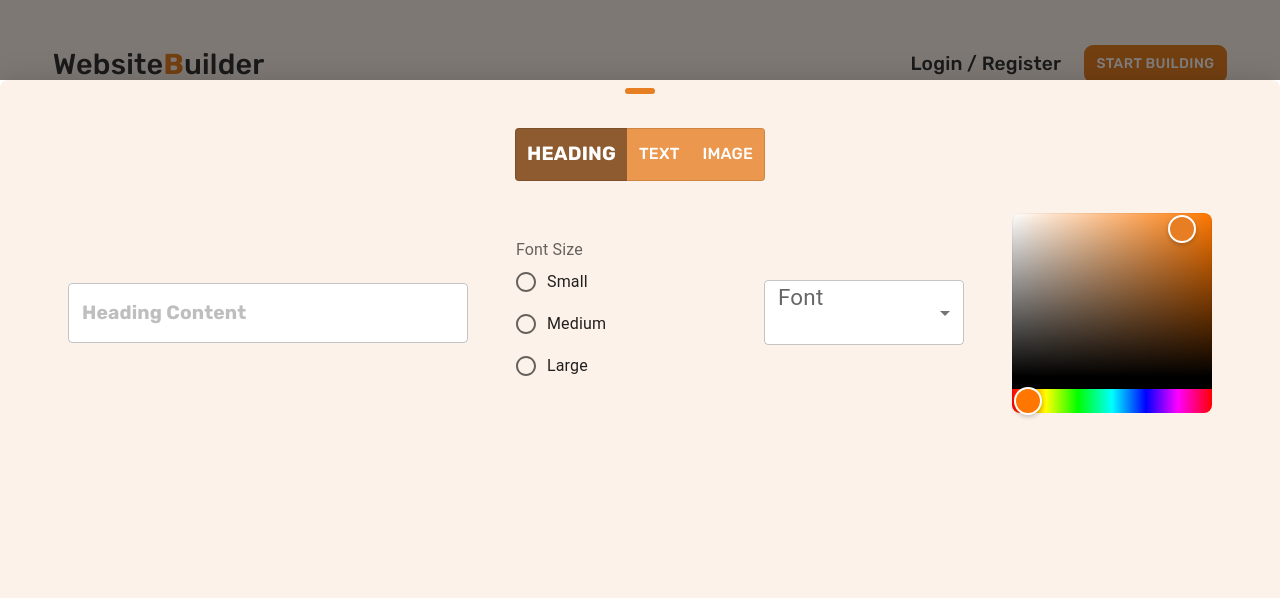
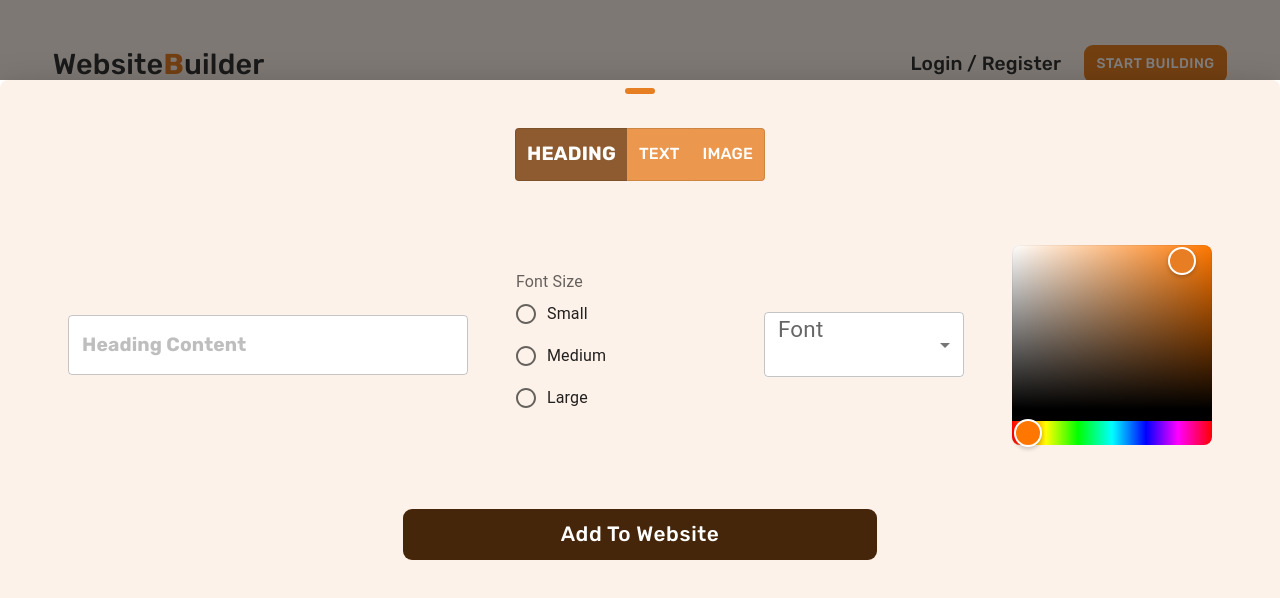
Before and after one commit to youssefrag/WebsiteBuilder, a React (Create React App) app in the folder client/: page /playground in a window 1280 px wide. Both pictures are taken after a click on the button "OPEN CANVAS". Shown: the top 598 px of the page. Built offline with nearby package versions, Linux system fonts and the light colour scheme.

Commit message:
add components to playground store

```diff
--- a/client/src/components/canvas/canvas.component.tsx
+++ b/client/src/components/canvas/canvas.component.tsx
@@ -1,12 +1,25 @@
 import { useState } from "react";
+
+import { useSelector, useDispatch } from "react-redux";
+
+import { editCanvas, selectCanvas } from "../../store/canvas/canvasSlice";
+
+import {
+  addComponent,
+  selectPlayground,
+} from "../../store/playground/playgroundSlice";
 
 import ElementPicker from "../element-picker/element-picker.component";
 import HeadingElement from "../heading-element/heading-element.component";
 
-import { CanvasContainer } from "./canvas.styles";
+import { CanvasContainer, StyledButton } from "./canvas.styles";
 
 const Canvas = () => {
   const [element, setElement] = useState<string>("heading");
+
+  const canvas = useSelector(selectCanvas);
+  const playground = useSelector(selectPlayground);
+  const dispatch = useDispatch();
 
   const handlePickElement = (
     event: React.MouseEvent<HTMLElement>,
@@ -14,6 +27,20 @@ const Canvas = () => {
   ) => {
     setElement(pickedElement);
   };
+
+  const handleAddToPlayground = () => {
+    if (canvas !== null) {
+      if (element === "heading") {
+        if (!canvas.content) {
+          alert("Content cannot be empty!");
+          return;
+        }
+        console.log(canvas);
+        dispatch(addComponent({ details: canvas, type: "heading" }));
+      }
+    }
+  };
+
   return (
     <CanvasContainer>
       <ElementPicker
@@ -21,6 +48,9 @@ const Canvas = () => {
         handlePickElement={handlePickElement}
       ></ElementPicker>
       {element === "heading" && <HeadingElement />}
+      <StyledButton onClick={handleAddToPlayground}>
+        Add to website
+      </StyledButton>
     </CanvasContainer>
   );
 };
--- a/client/src/components/canvas/canvas.styles.tsx
+++ b/client/src/components/canvas/canvas.styles.tsx
@@ -1,10 +1,25 @@
 import { styled } from "@mui/material/styles";
-import { Box } from "@mui/material";
+import { Box, Button } from "@mui/material";
 
 export const CanvasContainer = styled(Box)(() => ({
   padding: "3rem",
   display: "flex",
   flexDirection: "column",
-  gap: "2rem",
+  gap: "4rem",
   alignItems: "center",
 }));
+
+export const StyledButton = styled(Button)(() => ({
+  color: "#fff",
+  fontFamily: "Rubik",
+  fontSize: "1.3rem",
+  width: "40%",
+  height: "3.2rem",
+  backgroundColor: "#45260a",
+  textTransform: "capitalize",
+  borderRadius: "9px",
+  "&:hover": {
+    backgroundColor: "#fff",
+    color: "#45260a",
+  },
+}));
--- a/client/src/store/canvas/canvasSlice.ts
+++ b/client/src/store/canvas/canvasSlice.ts
@@ -15,9 +15,6 @@ export const canvasSlice = createSlice({
     editCanvas: (state, action: PayloadAction<Heading>) => {
       state.canvas = action.payload;
     },
-    // loginUser: (state, action: PayloadAction<User>) => {
-    //   state.user = action.payload;
-    // },
   },
 });
 
--- /dev/null
+++ b/client/src/store/playground/playgroundSlice.ts
@@ -0,0 +1,28 @@
+import { createSlice, PayloadAction } from "@reduxjs/toolkit";
+
+import { Component, PlaygroundSliceState } from "./playground.types";
+
+import { store } from "../store";
+
+const initialState: PlaygroundSliceState = {
+  playground: [],
+};
+
+export const playgroundSlice = createSlice({
+  name: "playground",
+  initialState,
+  reducers: {
+    addComponent: (state, action: PayloadAction<Component>) => {
+      state.playground = [...state.playground, action.payload];
+    },
+  },
+});
+
+export const { addComponent } = playgroundSlice.actions;
+
+type RootState = ReturnType<typeof store.getState>;
+
+export const selectPlayground = (state: RootState) =>
+  state.playground.playground;
+
+export default playgroundSlice.reducer;
--- a/client/src/store/root-reducer.ts
+++ b/client/src/store/root-reducer.ts
@@ -1,10 +1,13 @@
 import { combineReducers } from "redux";
 
 import canvasReducer from "./canvas/canvasSlice";
+
+import playgroundReducer from "./playground/playgroundSlice";
 
 import userReducer from "./user/userSlice";
 
 export const rootReducer = combineReducers({
   canvas: canvasReducer,
   user: userReducer,
+  playground: playgroundReducer,
 });
```
Also changed, not shown: client/src/store/playground/playground.types.ts (added, +10 -0 lines).
